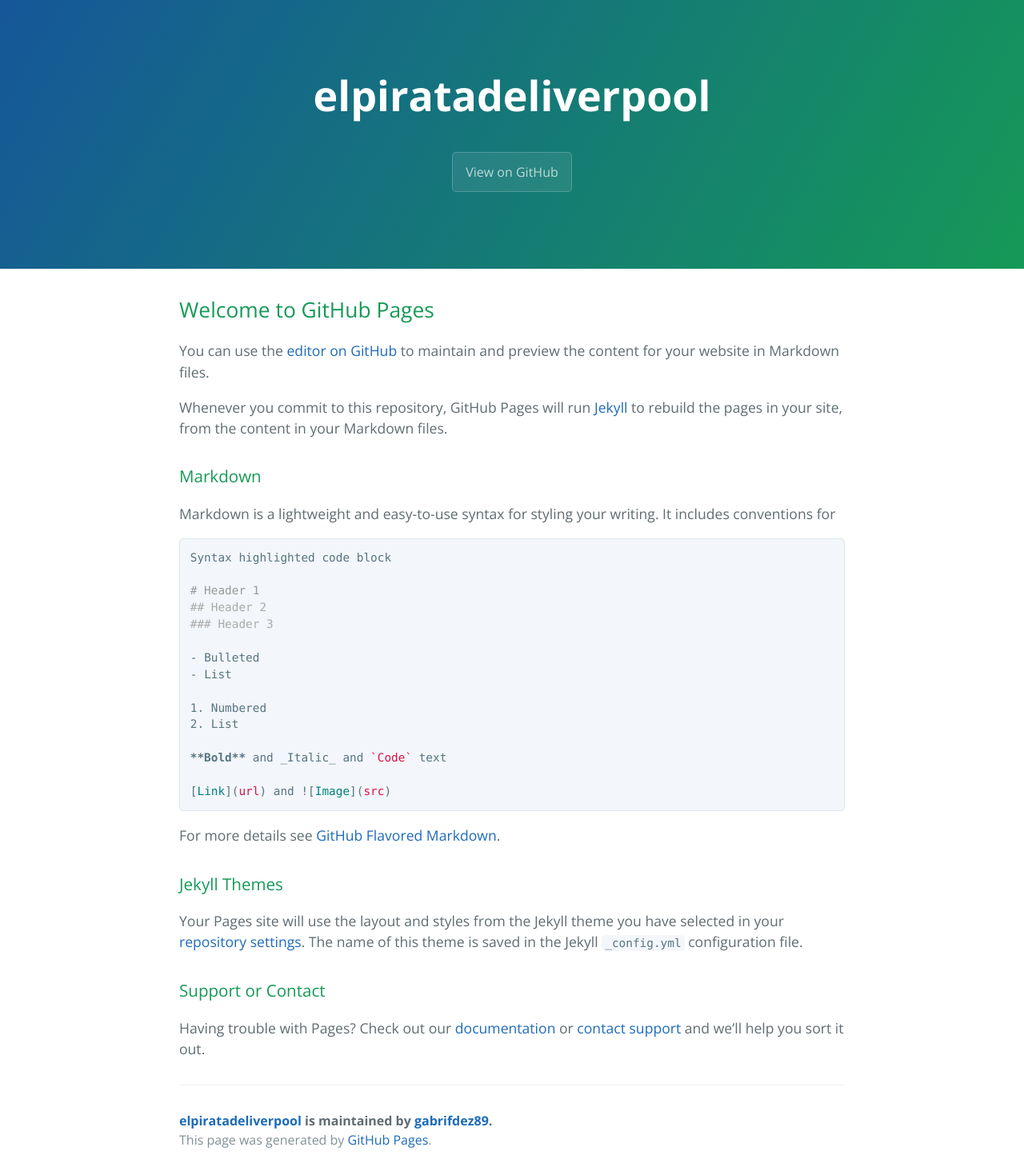
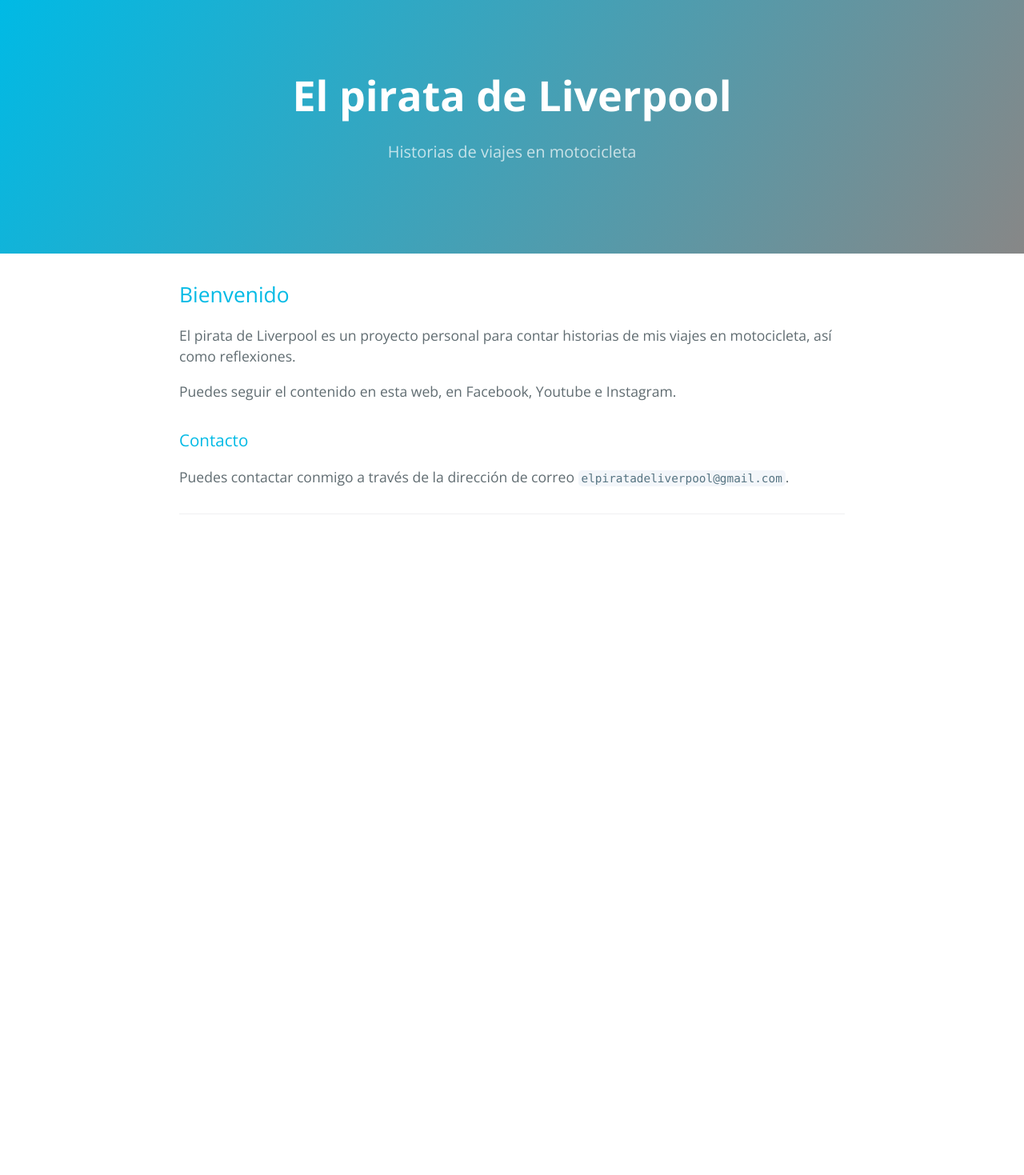
Before and after one commit to gabrifdez89/elpiratadeliverpool, a PHP site: page / in a window 1280 px wide. Shown: the whole page at 80% size. After the commit the page ends 643 px from the top, so only its background shows below. Run offline with PHP 8.4, Linux system fonts and the light colour scheme.

Commit message:
Customizing Cayman theme

```diff
--- a/_site/assets/css/style.css
+++ b/_site/assets/css/style.css
@@ -316,3 +316,9 @@
 .site-footer-owner { display: block; font-weight: bold; }
 
 .site-footer-credits { color: #819198; }
+
+body { background-color: #ffffff; }
+
+.page-header { color: #fff; text-align: center; background-color: #159957; background-image: linear-gradient(120deg, #00BAE5, #878787); }
+
+.main-content h1, .main-content h2, .main-content h3, .main-content h4, .main-content h5, .main-content h6 { margin-top: 2rem; margin-bottom: 1rem; font-weight: normal; color: #00BAE5; }
--- a/_site/index.html
+++ b/_site/index.html
@@ -2,67 +2,31 @@
 <html lang="en-us">
   <head>
     <meta charset="UTF-8">
-    <title>Welcome to GitHub Pages</title>
+    <title>Bienvenido</title>
     <meta name="viewport" content="width=device-width, initial-scale=1">
     <meta name="theme-color" content="#157878">
     <link href='https://fonts.googleapis.com/css?family=Open+Sans:400,700' rel='stylesheet' type='text/css'>
-    <link rel="stylesheet" href="/assets/css/style.css?v=00e10ae6e61bf164a6ed2376159fdb6a427a53f3">
+    <link rel="stylesheet" href="/assets/css/style.css?v=d17c920f096b49cde92a1dcc9d3e01bb3fd2a51c">
   </head>
   <body>
     <section class="page-header">
-      <h1 class="project-name">elpiratadeliverpool</h1>
-      <h2 class="project-tagline"></h2>
-
-        <a href="http://github.com/gabrifdez89/elpiratadeliverpool" class="btn">View on GitHub</a>
-
-
+      <h1 class="project-name">El pirata de Liverpool</h1>
+      <h2 class="project-tagline">Historias de viajes en motocicleta</h2>
     </section>
 
     <section class="main-content">
-      <h2 id="welcome-to-github-pages">Welcome to GitHub Pages</h2>
+      <h2 id="bienvenido">Bienvenido</h2>
 
-<p>You can use the <a href="https://github.com/gabrifdez89/elpiratadeliverpool/edit/master/index.md">editor on GitHub</a> to maintain and preview the content for your website in Markdown files.</p>
+<p>El pirata de Liverpool es un proyecto personal para contar historias de mis viajes en motocicleta, así como reflexiones.</p>
 
-<p>Whenever you commit to this repository, GitHub Pages will run <a href="https://jekyllrb.com/">Jekyll</a> to rebuild the pages in your site, from the content in your Markdown files.</p>
+<p>Puedes seguir el contenido en esta web, en Facebook, Youtube e Instagram.</p>
 
-<h3 id="markdown">Markdown</h3>
+<h3 id="contacto">Contacto</h3>
 
-<p>Markdown is a lightweight and easy-to-use syntax for styling your writing. It includes conventions for</p>
-
-<div class="language-markdown highlighter-rouge"><pre class="highlight"><code>Syntax highlighted code block
-
-<span class="gh"># Header 1</span>
-<span class="gu">## Header 2</span>
-<span class="gu">### Header 3</span>
-<span class="p">
--</span> Bulleted
-<span class="p">-</span> List
-<span class="p">
-1.</span> Numbered
-<span class="p">2.</span> List
-
-<span class="gs">**Bold**</span> and _Italic_ and <span class="sb">`Code`</span> text
-
-<span class="p">[</span><span class="nv">Link</span><span class="p">](</span><span class="sx">url</span><span class="p">)</span> and !<span class="p">[</span><span class="nv">Image</span><span class="p">](</span><span class="sx">src</span><span class="p">)</span>
-</code></pre>
-</div>
-
-<p>For more details see <a href="https://guides.github.com/features/mastering-markdown/">GitHub Flavored Markdown</a>.</p>
-
-<h3 id="jekyll-themes">Jekyll Themes</h3>
-
-<p>Your Pages site will use the layout and styles from the Jekyll theme you have selected in your <a href="https://github.com/gabrifdez89/elpiratadeliverpool/settings">repository settings</a>. The name of this theme is saved in the Jekyll <code class="highlighter-rouge">_config.yml</code> configuration file.</p>
-
-<h3 id="support-or-contact">Support or Contact</h3>
-
-<p>Having trouble with Pages? Check out our <a href="https://help.github.com/categories/github-pages-basics/">documentation</a> or <a href="https://github.com/contact">contact support</a> and we’ll help you sort it out.</p>
+<p>Puedes contactar conmigo a través de la dirección de correo <code class="highlighter-rouge">elpiratadeliverpool@gmail.com</code>.</p>
 
 
       <footer class="site-footer">
-
-          <span class="site-footer-owner"><a href="http://github.com/gabrifdez89/elpiratadeliverpool">elpiratadeliverpool</a> is maintained by <a href="http://github.com/gabrifdez89">gabrifdez89</a>.</span>
-
-        <span class="site-footer-credits">This page was generated by <a href="https://pages.github.com">GitHub Pages</a>.</span>
       </footer>
     </section>
 
```
Also changed, not shown: _layouts/default.html (added, +35 -0 lines), _site/index.md (+5 -33 lines), assets/css/style.scss (added, +9 -0 lines), index.md (+5 -33 lines).
